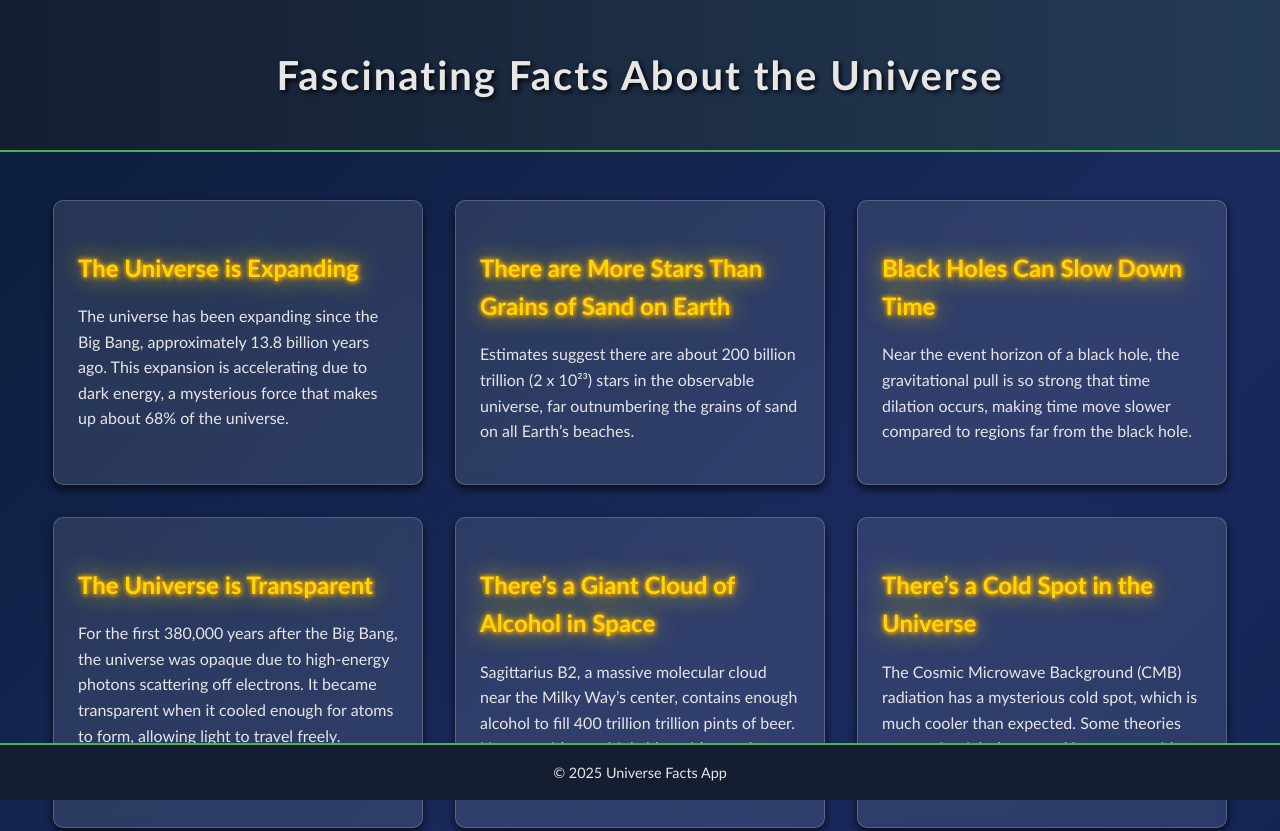
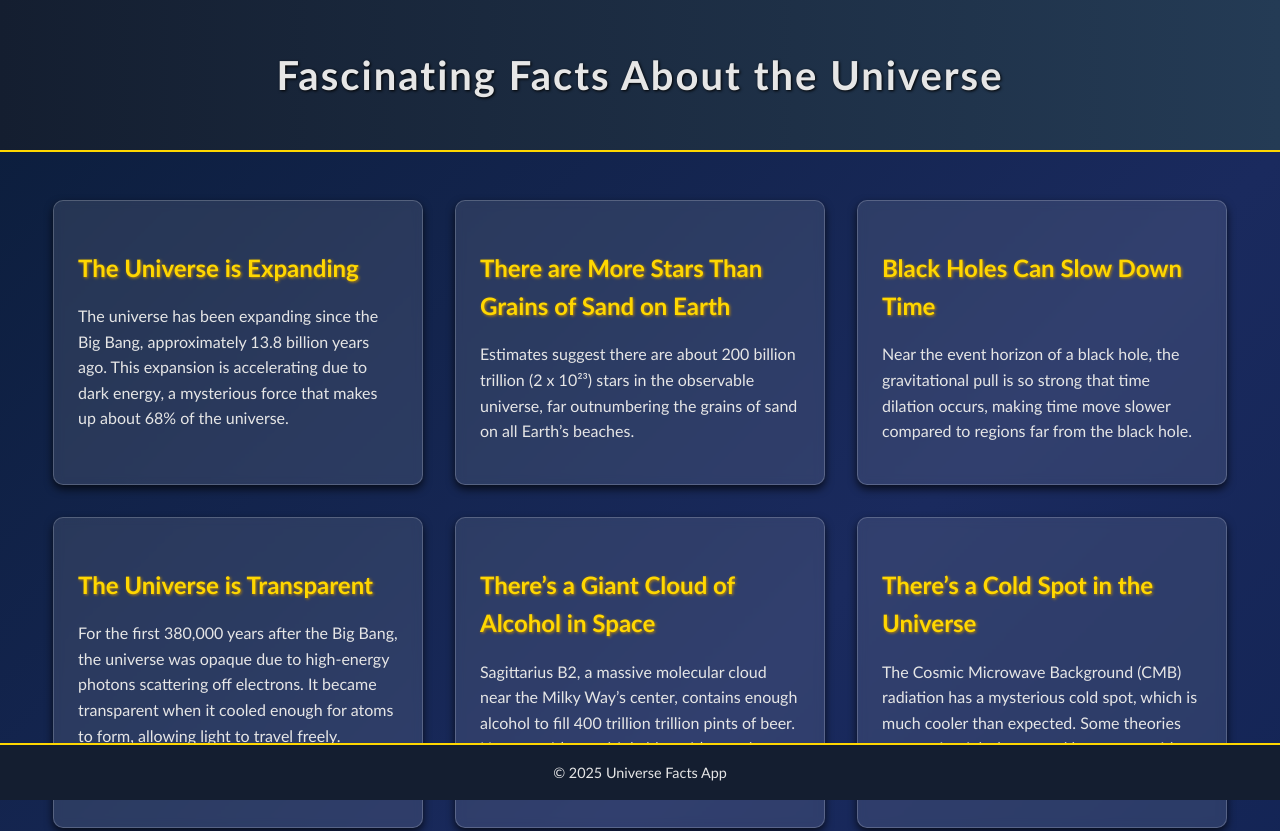
Before and after one commit to srushtin24/universefacts, a plain HTML site: page index.html in a window 1280 px wide. Shown: the top 831 px of the page. Drawn offline with Linux system fonts and the light colour scheme.

Commit message:
Update index.html

```diff
--- a/index.html
+++ b/index.html
@@ -18,10 +18,10 @@
     header {
       background: linear-gradient(90deg, #141E30, #243B55);
       color: #e6e6e6;
-      text-shadow: 2px 2px 5px #000;
+      text-shadow: 1px 1px 3px #000;
       padding: 1rem;
       text-align: center;
-      border-bottom: 2px solid #4CAF50;
+      border-bottom: 2px solid #FFD700; /* Subtle golden border */
     }
 
     header h1 {
@@ -58,7 +58,7 @@
       font-size: 1.5rem;
       margin-bottom: 0.8rem;
       color: #FFD700; /* Golden color */
-      text-shadow: 1px 1px 5px #FFA500, 0 0 25px #FFD700, 0 0 5px #FFA500; /* Glowing golden effect */
+      text-shadow: 1px 1px 3px #b8860b; /* Soft, reduced glow */
     }
 
     footer {
@@ -69,7 +69,7 @@
       position: sticky;
       bottom: 0;
       font-size: 0.9rem;
-      border-top: 2px solid #4CAF50;
+      border-top: 2px solid #FFD700; /* Subtle golden border */
     }
 
     footer p {
```
